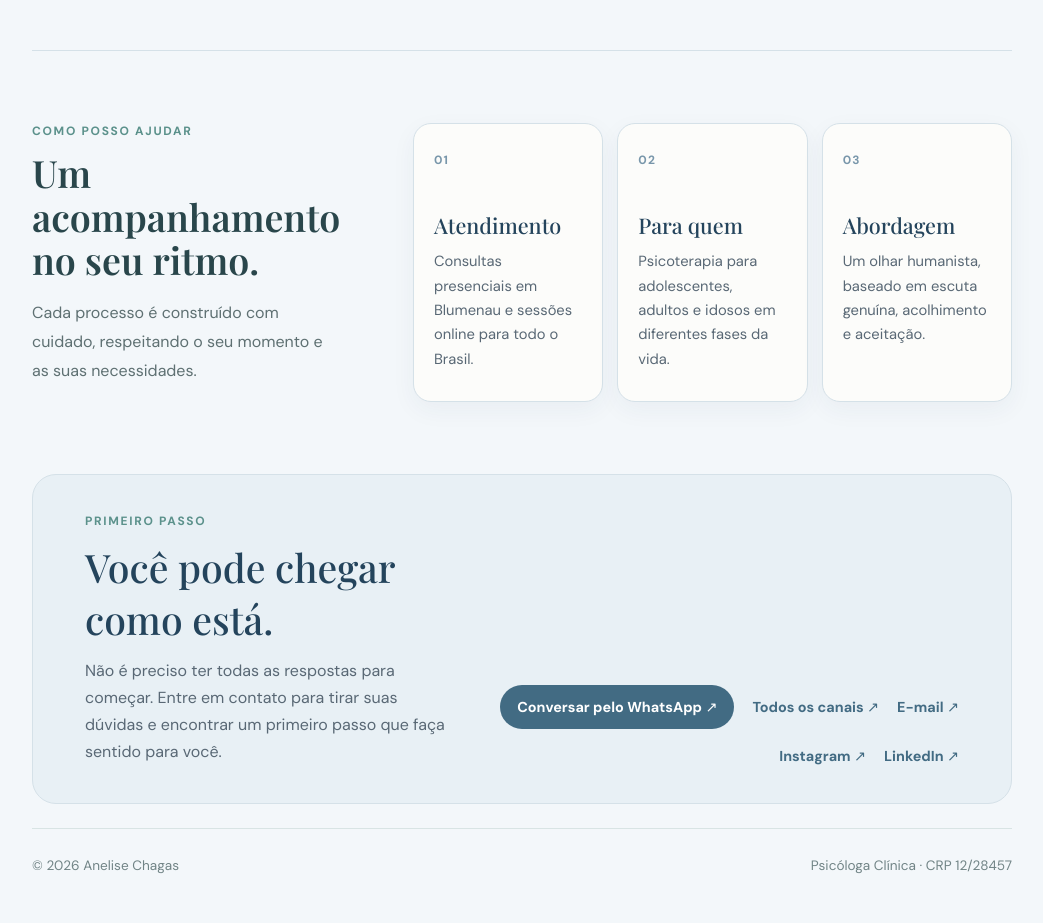
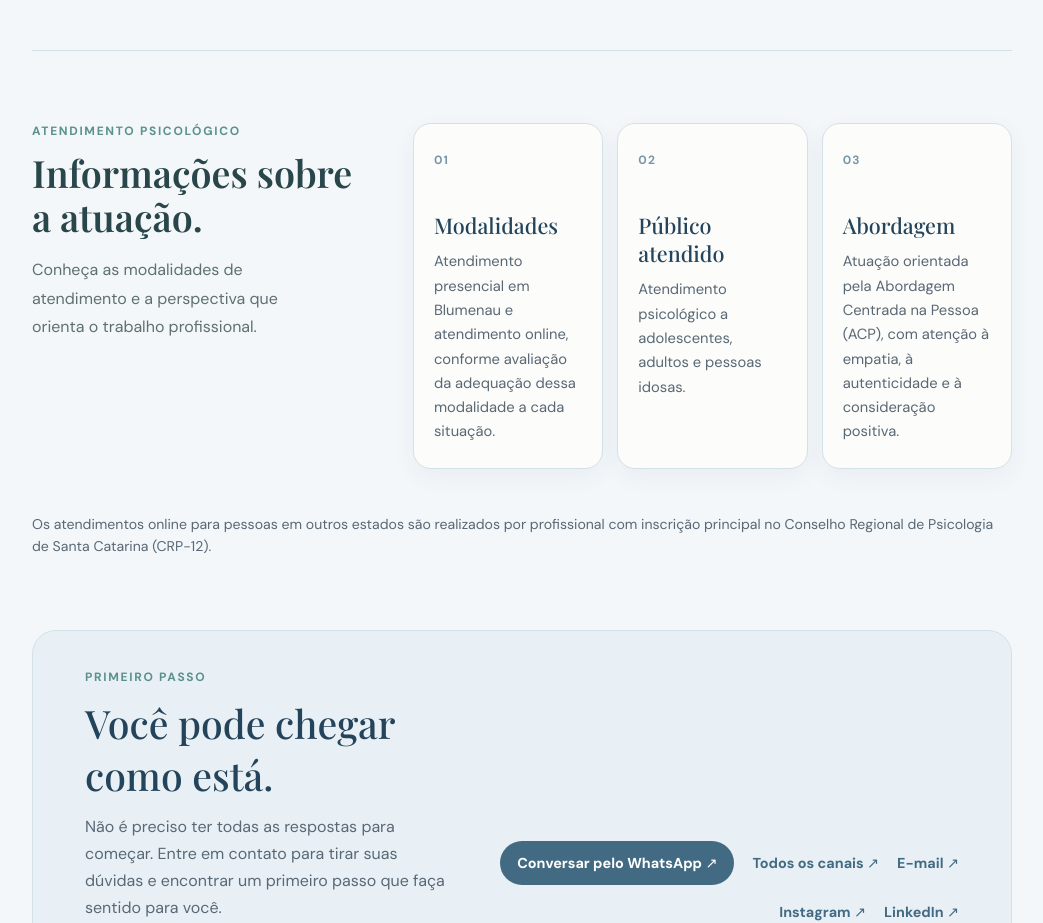
Before and after one commit to thiagocanali/anelisechagas, a Vue app: page / in a window 1280 px wide. Shown: the part 1040-1963 px from the top of the page, without its empty margins (118-1161 px from the left). Built offline with nearby package versions, Linux system fonts and the light colour scheme.

Commit message:
fix: describe services without outcome claims

```diff
--- a/src/components/ServicesSection.vue
+++ b/src/components/ServicesSection.vue
@@ -1,15 +1,16 @@
 <template>
   <section id="servicos" class="services-section" aria-labelledby="services-title">
     <div class="section-intro">
-      <p class="section-label">Como posso ajudar</p>
-      <h2 id="services-title" class="section-heading">Um acompanhamento no seu ritmo.</h2>
-      <p class="section-copy">Cada processo é construído com cuidado, respeitando o seu momento e as suas necessidades.</p>
+      <p class="section-label">Atendimento psicológico</p>
+      <h2 id="services-title" class="section-heading">Informações sobre a atuação.</h2>
+      <p class="section-copy">Conheça as modalidades de atendimento e a perspectiva que orienta o trabalho profissional.</p>
     </div>
     <div class="service-grid">
-      <article class="service-card"><span class="card-number">01</span><h3>Atendimento</h3><p>Consultas presenciais em Blumenau e sessões online para todo o Brasil.</p></article>
-      <article class="service-card"><span class="card-number">02</span><h3>Para quem</h3><p>Psicoterapia para adolescentes, adultos e idosos em diferentes fases da vida.</p></article>
-      <article class="service-card"><span class="card-number">03</span><h3>Abordagem</h3><p>Um olhar humanista, baseado em escuta genuína, acolhimento e aceitação.</p></article>
+      <article class="service-card"><span class="card-number">01</span><h3>Modalidades</h3><p>Atendimento presencial em Blumenau e atendimento online, conforme avaliação da adequação dessa modalidade a cada situação.</p></article>
+      <article class="service-card"><span class="card-number">02</span><h3>Público atendido</h3><p>Atendimento psicológico a adolescentes, adultos e pessoas idosas.</p></article>
+      <article class="service-card"><span class="card-number">03</span><h3>Abordagem</h3><p>Atuação orientada pela Abordagem Centrada na Pessoa (ACP), com atenção à empatia, à autenticidade e à consideração positiva.</p></article>
     </div>
+    <p class="regional-notice">Os atendimentos online para pessoas em outros estados são realizados por profissional com inscrição principal no Conselho Regional de Psicologia de Santa Catarina (CRP-12).</p>
   </section>
 </template>
 
@@ -22,6 +23,7 @@
 .card-number { color: #7896aa; font-size: .75rem; font-weight: 700; letter-spacing: .1em; }
 .service-card h3 { margin: 42px 0 10px; color: #24445c; font-size: 1.35rem; font-weight: 500; }
 .service-card p { margin: 0; color: #596875; font-size: .92rem; line-height: 1.65; }
+.regional-notice { grid-column: 1 / -1; margin: 0; color: #596875; font-size: .88rem; line-height: 1.6; }
 @media (max-width: 850px) { .services-section { grid-template-columns: 1fr; gap: 28px; padding: 52px 0; } .section-intro .section-copy { max-width: 520px; } }
 @media (max-width: 560px) { .service-grid { grid-template-columns: 1fr; } .service-card { min-height: auto; } .service-card h3 { margin-top: 28px; } }
 </style>
```
